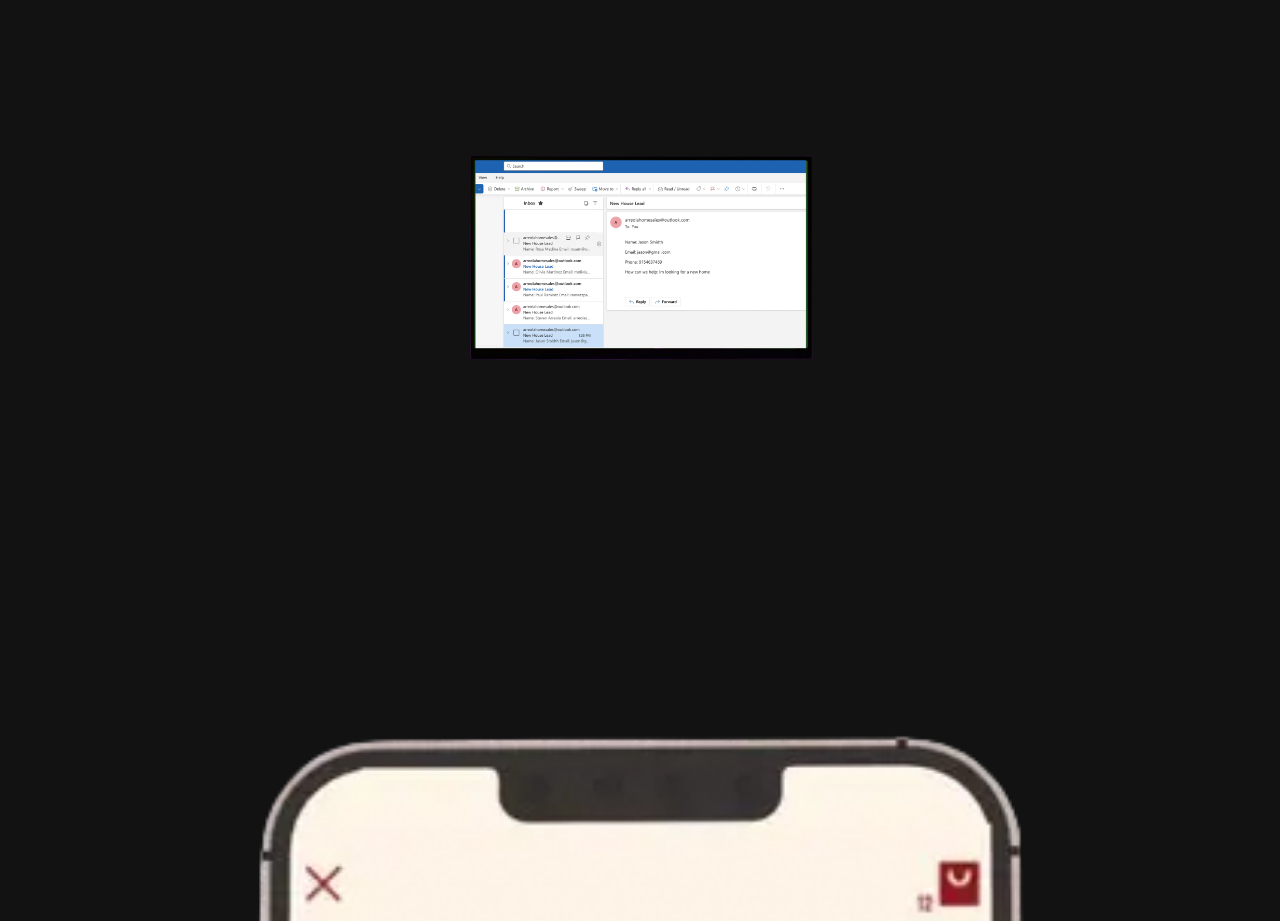
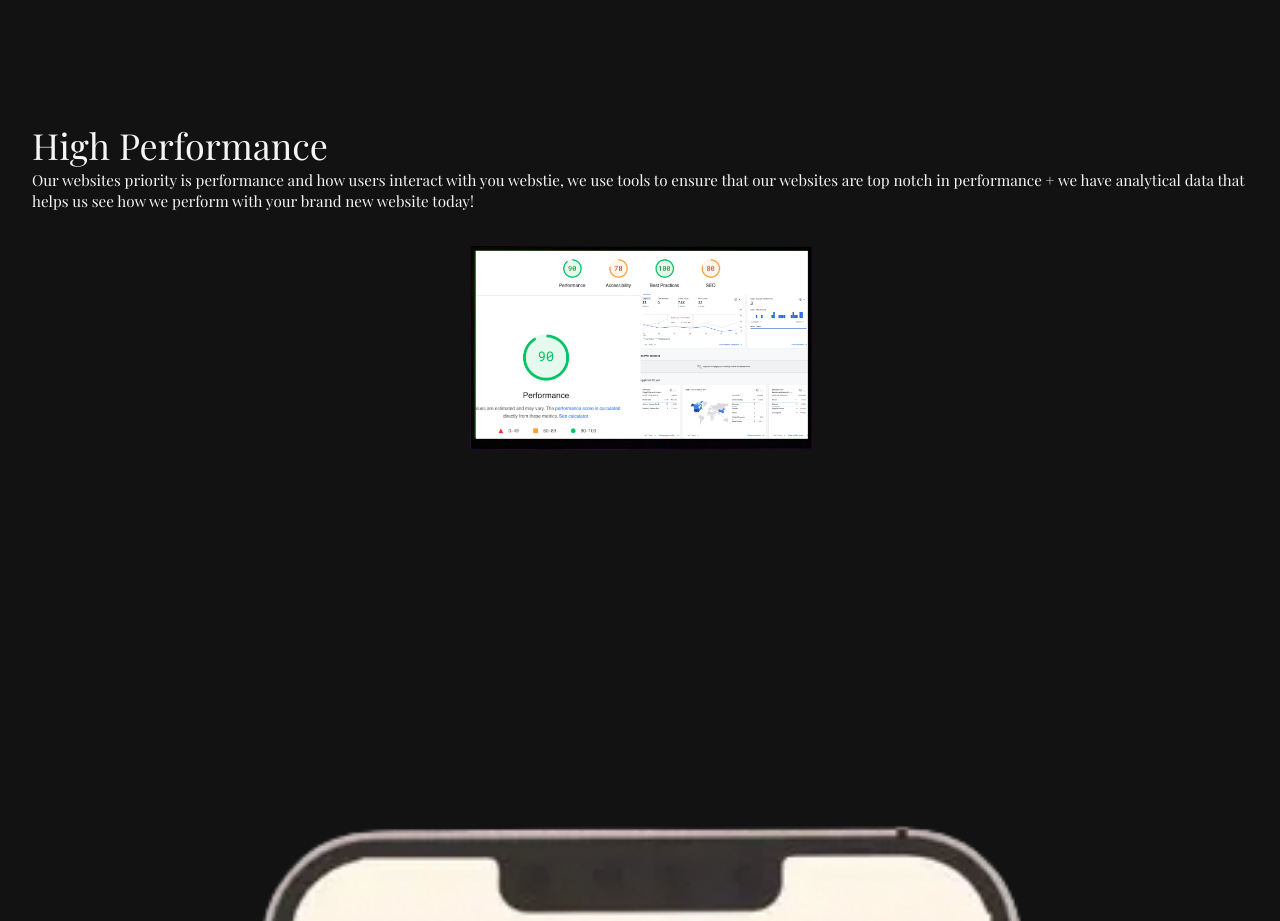
Before and after one commit to gtzjesus/worldhello-frontend, a React (Vite) app: page / in a window 1280 px wide. Shown: the part 6220-7141 px from the top of the page. Built offline with nearby package versions, Linux system fonts and the light colour scheme; no server answers; the database is empty.

Commit message:
Analytics section component implementation

```diff
--- a/src/components/performance/sub-performances/Analytics.jsx
+++ b/src/components/performance/sub-performances/Analytics.jsx
@@ -2,7 +2,7 @@ import styled from 'styled-components';
 import LazyLoad from 'react-lazyload';
 
 const StyledAnalytics = styled.div`
-  background: url('backgrounds/monitor.webp');
+  background: url('backgrounds/analytics.webp');
   background-size: contain;
   background-position: center;
   background-repeat: no-repeat;
@@ -20,9 +20,32 @@ const StyledAnalytics = styled.div`
   transform-origin: center;
 `;
 
+const Details = styled.div`
+  padding: 0 var(--padding-medium);
+  color: var(--color-white);
+`;
+
+const Title = styled.span`
+  font-size: var(--font-medium);
+`;
+
+const SubTitle = styled.span`
+  font-size: var(--font-xxxsmall);
+`;
+
 function Analytics() {
   return (
     <LazyLoad>
+      <Details>
+        <Title>High Performance</Title>
+        <br />
+        <SubTitle>
+          Our websites priority is performance and how users interact with you
+          webstie, we use tools to ensure that our websites are top notch in
+          performance + we have analytical data that helps us see how we perform
+          with your brand new website today!
+        </SubTitle>
+      </Details>
       <StyledAnalytics />
     </LazyLoad>
   );
```
Also changed, not shown: public/backgrounds/analytics.webp (added).
